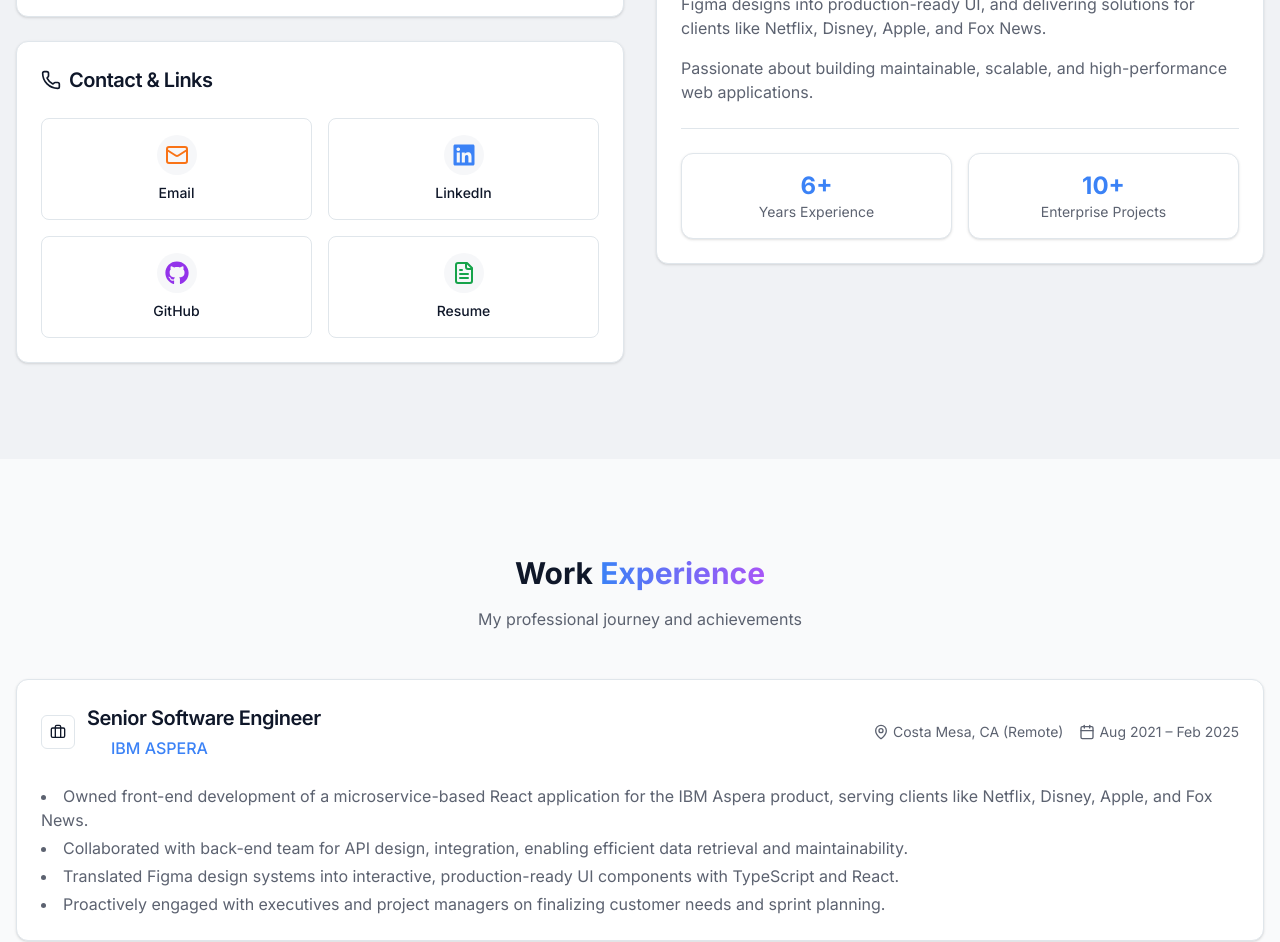
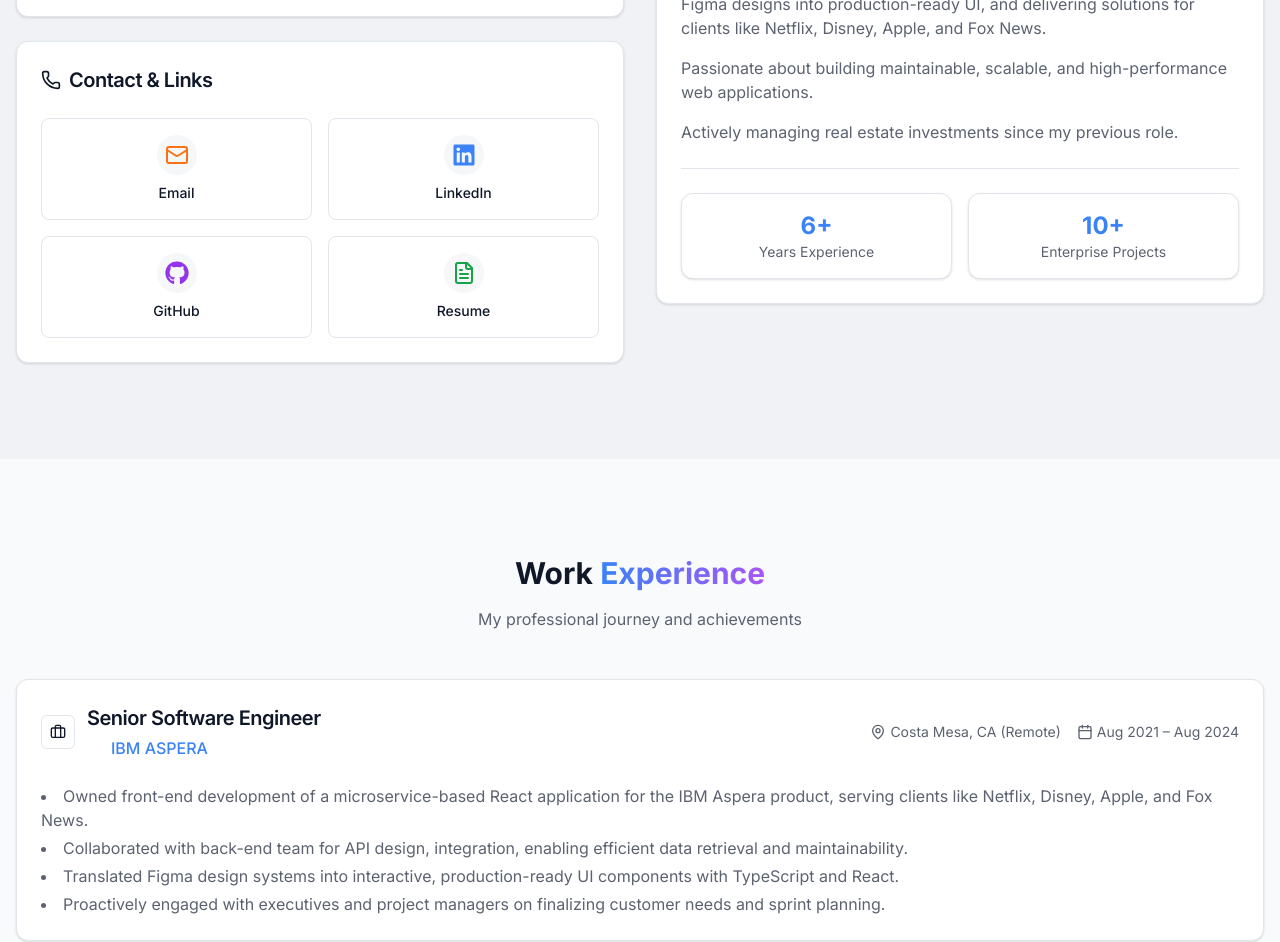
Before and after one commit to hsu022210/porfolio, a React (Vite) app: page / in a window 1280 px wide. Shown: the part 1380-2322 px from the top of the page. Built offline with nearby package versions, Linux system fonts and the light colour scheme; some icons are missing.

Commit message:
resume update

```diff
--- a/src/components/About.tsx
+++ b/src/components/About.tsx
@@ -148,6 +148,9 @@ const About = () => {
                 <p>
                   Passionate about building maintainable, scalable, and high-performance web applications.
                 </p>
+                <p>
+                  Actively managing real estate investments since my previous role.
+                </p>
               </div>
 
               <Separator />
--- a/src/components/Experience.tsx
+++ b/src/components/Experience.tsx
@@ -14,7 +14,7 @@ const Experience = () => {
       title: 'Senior Software Engineer',
       company: 'IBM ASPERA',
       location: 'Costa Mesa, CA (Remote)',
-      period: 'Aug 2021 – Feb 2025',
+      period: 'Aug 2021 – Aug 2024',
       description: [
         'Owned front-end development of a microservice-based React application for the IBM Aspera product, serving clients like Netflix, Disney, Apple, and Fox News.',
         'Collaborated with back-end team for API design, integration, enabling efficient data retrieval and maintainability.',
```
